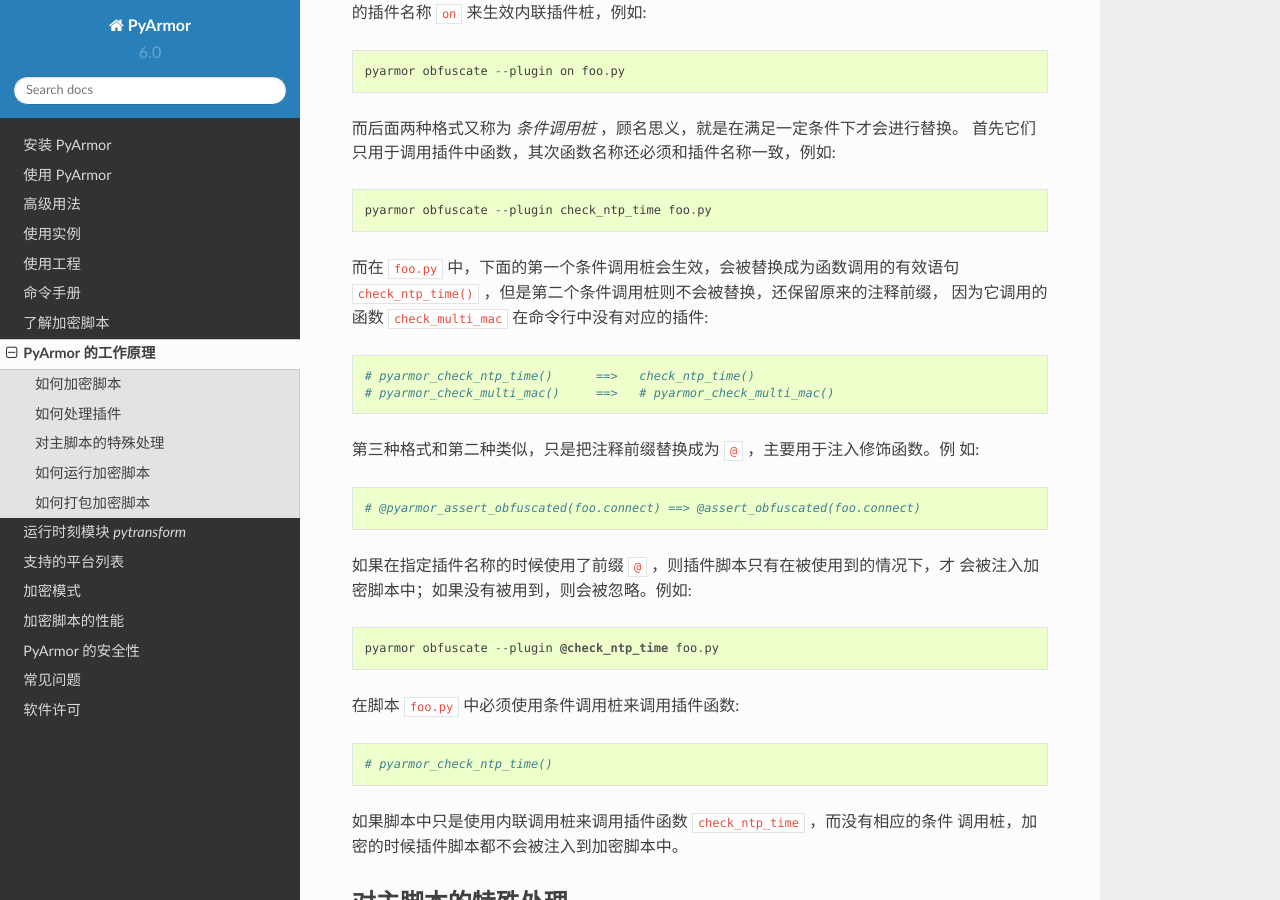
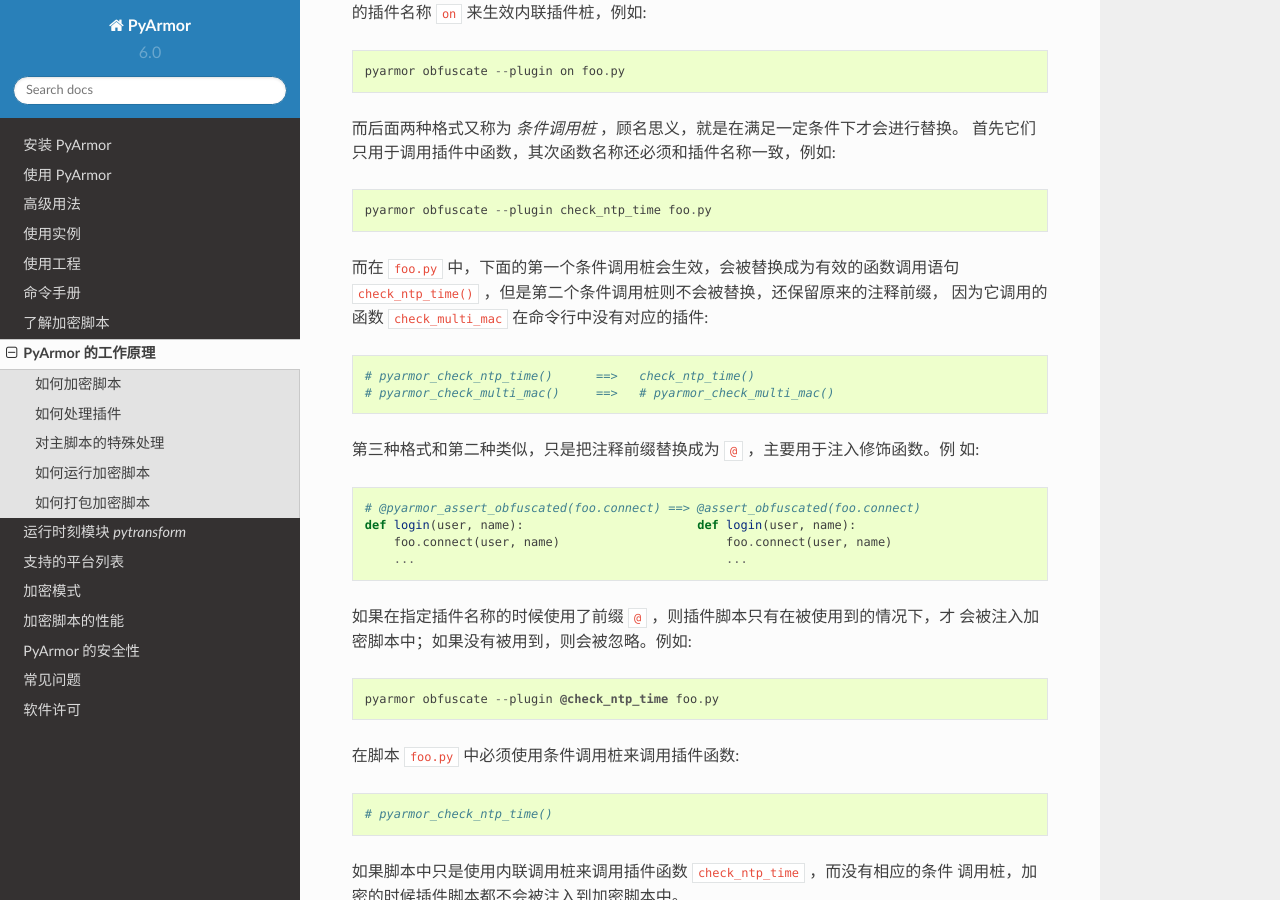
Before and after one commit to dashingsoft/pyarmor-docs-zh, a Sphinx documentation site: the page built from docs/how-to-do.rst, in a window 1280 px wide and 900 px high, scrolled down 3215 px. Built offline with Sphinx 7.4.7 and the Read the Docs theme 2.0.0, drawn with Linux system fonts in a browser that asks for light colours.

Commit message:
Refine plugin doc

```diff
--- a/docs/how-to-do.rst
+++ b/docs/how-to-do.rst
@@ -155,7 +155,7 @@
 
     pyarmor obfuscate --plugin check_ntp_time foo.py
 
-而在 ``foo.py`` 中，下面的第一个条件调用桩会生效，会被替换成为函数调用的有效语句
+而在 ``foo.py`` 中，下面的第一个条件调用桩会生效，会被替换成为有效的函数调用语句
 ``check_ntp_time()`` ，但是第二个条件调用桩则不会被替换，还保留原来的注释前缀，
 因为它调用的函数 ``check_multi_mac`` 在命令行中没有对应的插件::
 
@@ -166,6 +166,9 @@
 如::
 
     # @pyarmor_assert_obfuscated(foo.connect) ==> @assert_obfuscated(foo.connect)
+    def login(user, name):                        def login(user, name):
+        foo.connect(user, name)                       foo.connect(user, name)
+        ...                                           ...
 
 如果在指定插件名称的时候使用了前缀 ``@`` ，则插件脚本只有在被使用到的情况下，才
 会被注入加密脚本中；如果没有被用到，则会被忽略。例如::
```
